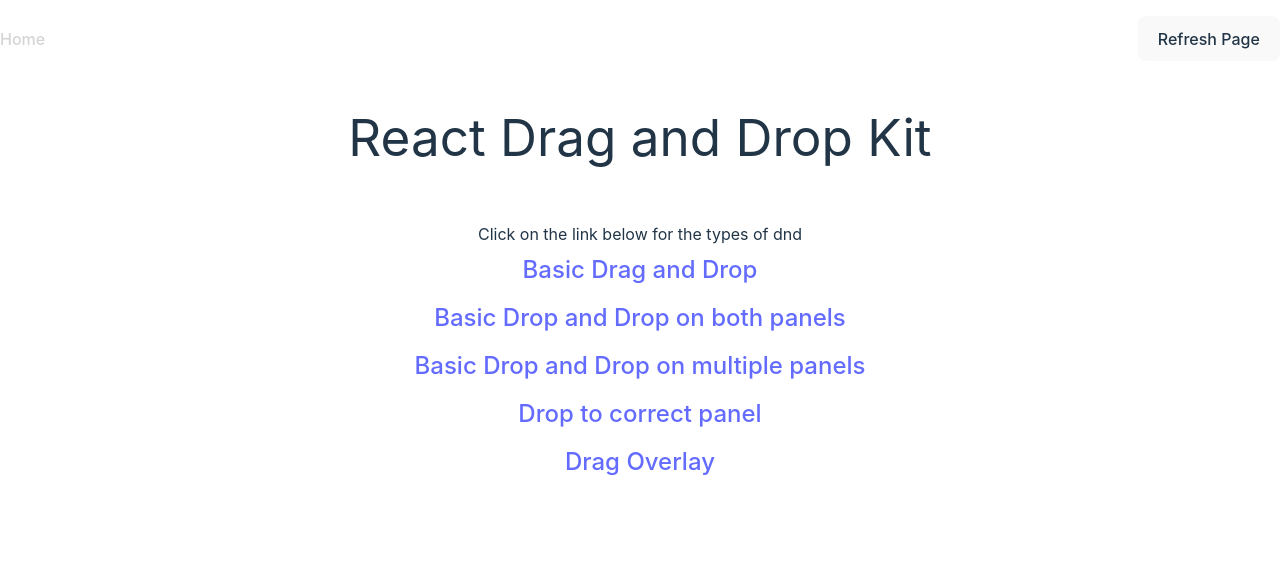
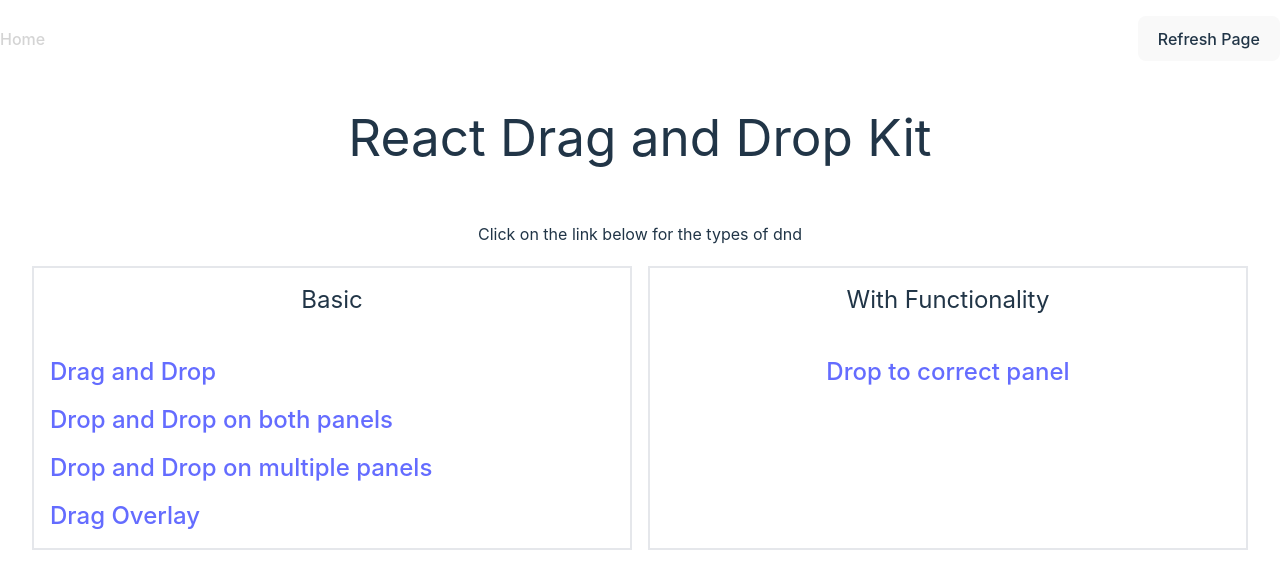
Before and after one commit to derrekdev/react-dnd-kit, a React (Vite) app: page / in a window 1280 px wide. Shown: the top 588 px of the page. Built offline with nearby package versions, Linux system fonts and the light colour scheme.

Commit message:
update layout of link pages

```diff
--- a/src/App.jsx
+++ b/src/App.jsx
@@ -1,22 +1,18 @@
 import "./App.css";
 
 function App() {
-  const currentLink = [
+  const basicLink = [
     {
-      name: "Basic Drag and Drop",
+      name: "Drag and Drop",
       linkSrc: "/basic",
     },
     {
-      name: "Basic Drop and Drop on both panels",
+      name: "Drop and Drop on both panels",
       linkSrc: "/basic2",
     },
     {
-      name: "Basic Drop and Drop on multiple panels",
+      name: "Drop and Drop on multiple panels",
       linkSrc: "/basic3",
-    },
-    {
-      name: "Drop to correct panel",
-      linkSrc: "/droponcorrect",
     },
     {
       name: "Drag Overlay",
@@ -24,12 +20,22 @@
     },
   ];
 
+  const mediumLink = [
+    {
+      name: "Drop to correct panel",
+      linkSrc: "/droponcorrect",
+    },
+  ];
+
   return (
-    <div className="flex flex-col">
+    <div className="flex flex-col w-full">
       <h1 className="pb-14">React Drag and Drop Kit</h1>
-      <p className="pb-2">Click on the link below for the types of dnd</p>
-      <ul className="flex flex-col items-center list-none gap-y-4">
-        {currentLink.map((link, index) => (
+      <p className="pb-5">Click on the link below for the types of dnd</p>
+      <div className="flex flex-row w-full gap-x-4">
+        <div className="p-4 border-2 basis-full">
+          <h2 className="pb-10 text-2xl">Basic</h2>
+          <ul className="flex flex-col text-left list-none gap-y-4">
+            {basicLink.map((link, index) => (
               <li key={index} className="">
                 <a
                   key={index}
@@ -43,6 +49,25 @@
             ))}
           </ul>
         </div>
+        <div className="p-4 border-2 basis-full">
+          <h2 className="pb-10 text-2xl">With Functionality</h2>
+          <ul className="flex flex-col list-none gap-y-4">
+            {mediumLink.map((link, index) => (
+              <li key={index} className="">
+                <a
+                  key={index}
+                  href={link.linkSrc}
+                  // target="_blank"
+                  className="text-2xl hover:text-neutral-600"
+                >
+                  {link.name}
+                </a>
+              </li>
+            ))}
+          </ul>
+        </div>
+      </div>
+    </div>
   );
 }
 
--- a/src/main.jsx
+++ b/src/main.jsx
@@ -23,7 +23,7 @@
   <React.StrictMode>
     {/* <App /> */}
     <Header />
-    <main className="main-container">
+    <main className="flex flex-col items-center justify-center w-full main-container ">
       <RouterProvider router={router} />
     </main>
   </React.StrictMode>
--- a/src/page/Basic1.jsx
+++ b/src/page/Basic1.jsx
@@ -66,7 +66,7 @@
 
   return (
     <DndContext onDragEnd={handleDragEnd}>
-      <div className="flex flex-row w-full gap-4">
+      <div className="flex flex-row justify-center gap-4">
         {/* {draggableMarkup} */}
         <div className="w-[300px] h-[500px] p-10 border-neutral-400 border-2">
           {!isDropped ? draggableMarkup : null}
--- a/src/page/Basic2.jsx
+++ b/src/page/Basic2.jsx
@@ -74,7 +74,7 @@
 
   return (
     <DndContext onDragEnd={handleDragEnd}>
-      <div className="flex flex-row w-full gap-4">
+      <div className="flex flex-row justify-center gap-4">
         {/* <div className="w-[300px] h-[500px] p-10 border-neutral-400 border-2"></div> */}
         {/* <div className="w-[300px] h-[500px] p-10 border-neutral-400 border-2"></div> */}
         <Droppable isDrop={isDropped1} id="droppable1">
--- a/src/page/Basic3.jsx
+++ b/src/page/Basic3.jsx
@@ -75,7 +75,7 @@
 
   return (
     <DndContext onDragEnd={handleDragEnd}>
-      <div className="flex flex-row w-[800px] gap-4">
+      <div className="flex flex-row justify-center w-[800px] gap-4">
         <div className="h-[500px] w-1/2 flex justify-center items-center border-2">
           {!isDropped1 && !isDropped2 && !isDropped3 ? <Draggable /> : null}
         </div>
```
Lines whose indentation alone changed are shown as unchanged.
